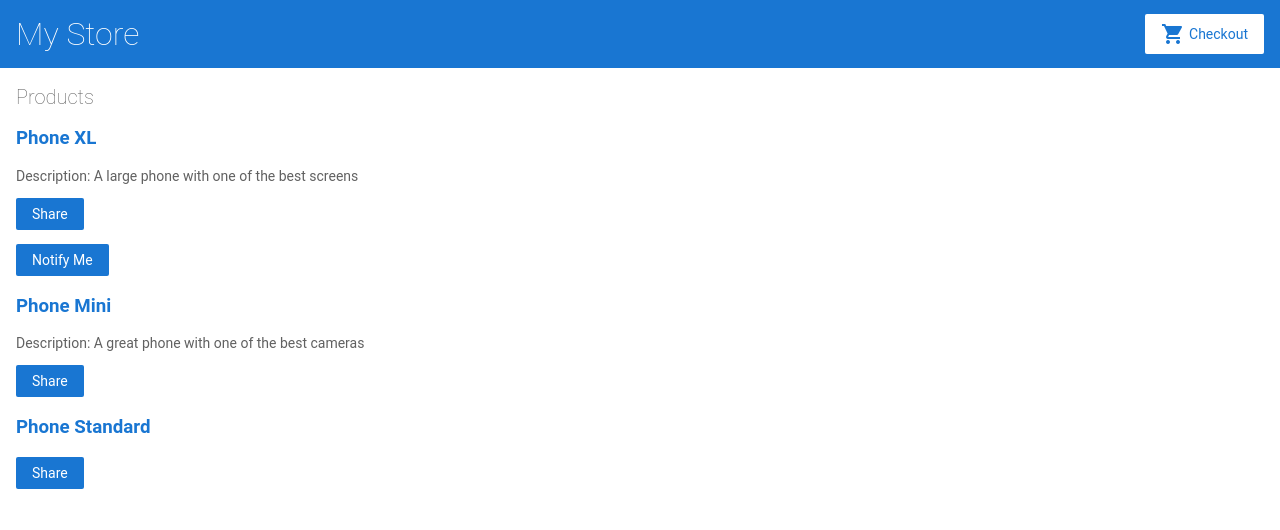
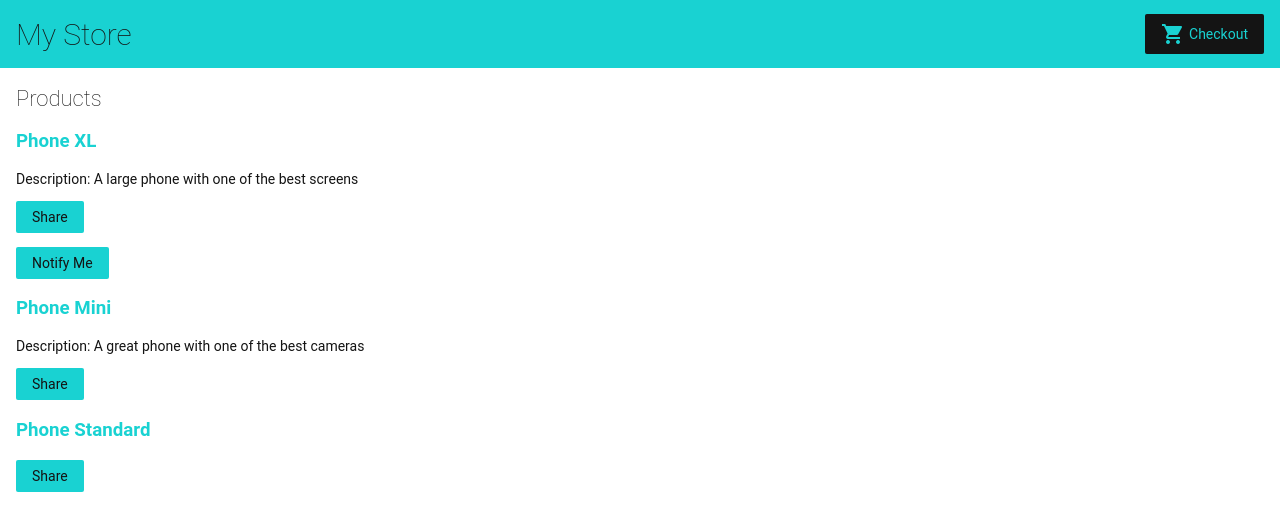
Before and after one commit to Olya-web7/AngularS, an Angular app: page / in a window 1280 px wide. Shown: the top 530 px of the page. Built offline with nearby package versions, Linux system fonts and the light colour scheme.

Commit message:
first commit

```diff
--- a/src/app/app.module.ts
+++ b/src/app/app.module.ts
@@ -8,6 +8,7 @@ import { TopBarComponent } from './top-bar/top-bar.component';
 import { ProductListComponent } from './product-list/product-list.component';
 import { ProductAlertsComponent } from './product-alerts/product-alerts.component';
 import { ProductDetailsComponent } from './product-details/product-details.component';
+import { CartComponent } from './cart/cart.component';
 
 @NgModule({
   imports: [
@@ -16,6 +17,7 @@ import { ProductDetailsComponent } from './product-details/product-details.compo
     RouterModule.forRoot([
       { path: '', component: ProductListComponent },
       { path: 'products/:productId', component: ProductDetailsComponent },
+      { path: 'cart', component: CartComponent },
     ]),
   ],
   declarations: [
@@ -24,7 +26,7 @@ import { ProductDetailsComponent } from './product-details/product-details.compo
     ProductListComponent,
     ProductAlertsComponent,
     ProductDetailsComponent,
-    ProductDetailsComponent,
+    CartComponent,
   ],
   bootstrap: [AppComponent],
 })
--- /dev/null
+++ b/src/app/cart/cart.component.html
@@ -0,0 +1 @@
+<p>cart works!</p>
--- a/src/app/top-bar/top-bar.component.html
+++ b/src/app/top-bar/top-bar.component.html
@@ -2,12 +2,11 @@
   <h1>My Store</h1>
 </a>
 
-<a class="button fancy-button"
+<!-- <a class="button fancy-button"
   ><i class="material-icons">shopping_cart</i>Checkout</a
->
+> -->
 
-<!--
-Copyright Google LLC. All Rights Reserved.
-Use of this source code is governed by an MIT-style license that
-can be found in the LICENSE file at https://angular.io/license
--->
+<a routerLink="/cart" class="button fancy-button">
+  <i class="material-icons">shopping_cart</i>
+  Checkout
+</a>
--- a/src/styles.css
+++ b/src/styles.css
@@ -1,8 +1,8 @@
 /* Global Styles */
 
 * {
-  font-family: 'Roboto', Arial, sans-serif;
-  color: #616161;
+  font-family: "Roboto", Arial, sans-serif;
+  color: #141414;
   box-sizing: border-box;
   -webkit-font-smoothing: antialiased;
   -moz-osx-font-smoothing: grayscale;
@@ -17,21 +17,22 @@ body {
   flex-direction: row;
 }
 
-router-outlet + *  {
+router-outlet + * {
   padding: 0 16px;
 }
 
 /* Text */
 
 h1 {
-  font-size: 32px;
+  font-size: 30px;
 }
 
 h2 {
-  font-size: 20px;
+  font-size: 22px;
 }
 
-h1, h2 {
+h1,
+h2 {
   font-weight: lighter;
 }
 
@@ -43,7 +44,7 @@ p {
 
 a {
   cursor: pointer;
-  color: #1976d2;
+  color: #19d2d2;
   text-decoration: none;
 }
 
@@ -58,7 +59,7 @@ input {
   border-radius: 2px;
   padding: 8px;
   margin-bottom: 16px;
-  border: 1px solid #BDBDBD;
+  border: 1px solid #bdbdbd;
 }
 
 label {
@@ -70,24 +71,27 @@ label {
 }
 
 /* Button */
-.button, button {
+.button,
+button {
   display: inline-flex;
   align-items: center;
   padding: 8px 16px;
   border-radius: 2px;
   font-size: 14px;
   cursor: pointer;
-  background-color: #1976d2;
-  color: white;
+  background-color: #19d2d2;
+  color: #141414;
   border: none;
 }
 
-.button:hover, button:hover {
+.button:hover,
+button:hover {
   opacity: 0.8;
   font-weight: normal;
 }
 
-.button:disabled, button:disabled {
+.button:disabled,
+button:disabled {
   opacity: 0.5;
   cursor: auto;
 }
@@ -95,12 +99,12 @@ label {
 /* Fancy Button */
 
 .fancy-button {
-  background-color: white;
-  color: #1976d2;
+  background-color: #141414;
+  color: #19d2d2;
 }
 
 .fancy-button i.material-icons {
-  color: #1976d2;
+  color: #19d2d2;
   padding-right: 4px;
 }
 
@@ -109,7 +113,7 @@ label {
 app-top-bar {
   width: 100%;
   height: 68px;
-  background-color: #1976d2;
+  background-color: #19d2d2;
   padding: 16px;
   display: flex;
   flex-direction: row;
@@ -118,13 +122,14 @@ app-top-bar {
 }
 
 app-top-bar h1 {
-  color: white;
+  color: #141414;
   margin: 0;
 }
 
 /* Checkout Cart, Shipping Prices */
 
-.cart-item, .shipping-item {
+.cart-item,
+.shipping-item {
   width: 100%;
   min-width: 400px;
   max-width: 450px;
@@ -134,5 +139,5 @@ app-top-bar h1 {
   padding: 16px 32px;
   margin-bottom: 8px;
   border-radius: 2px;
-  background-color: #EEEEEE;
+  background-color: #141414;
 }
```
Also changed, not shown: src/app/cart/cart.component.ts (added, +10 -0 lines), src/app/cart/cart.component.css (added), 1 other file (tests, documents, lock files or other folders).
